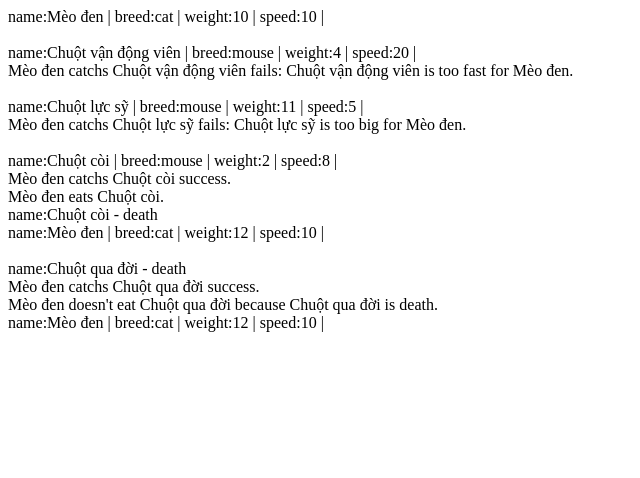
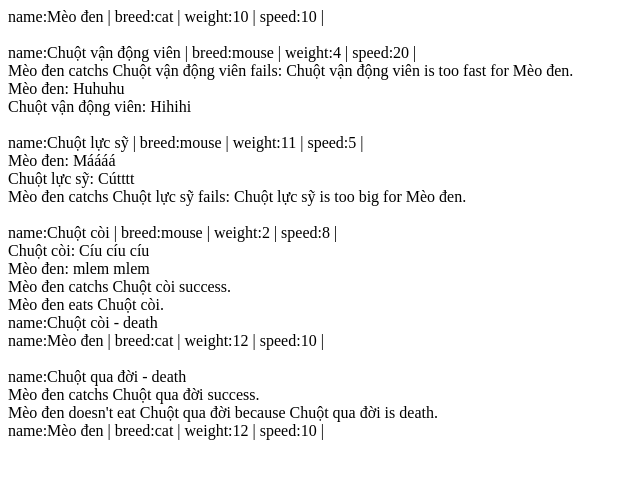
Before and after one commit to LuytBui/Module1_Lesson17_CatAndMouse, a plain HTML site: page index.html in a window 1280 px wide. Shown: the whole page, without its empty margins (0-640 px from the left). Drawn offline with Linux system fonts and the light colour scheme.

Commit message:
add speak() activities

```diff
--- a/index.html
+++ b/index.html
@@ -19,15 +19,21 @@
     let mouse1 = new Mouse('Chuột vận động viên', 4, 20);
     showAnimalStatus(mouse1);
     cat1.catch(mouse1);
+    cat1.speak('Huhuhu');
+    mouse1.speak('Hihihi');
     document.write('<br>');
 
     let mouse2 = new Mouse('Chuột lực sỹ', 11, 5);
     showAnimalStatus(mouse2);
+    cat1.speak('Máááá');
+    mouse2.speak('Cútttt');
     cat1.catch(mouse2);
     document.write('<br>');
 
     let mouse3 = new Mouse('Chuột còi', 2, 8);
     showAnimalStatus(mouse3);
+    mouse3.speak('Cíu cíu cíu');
+    cat1.speak('mlem mlem');
     cat1.catch(mouse3);
     showAnimalStatus(mouse3);
     showAnimalStatus(cat1);
```
